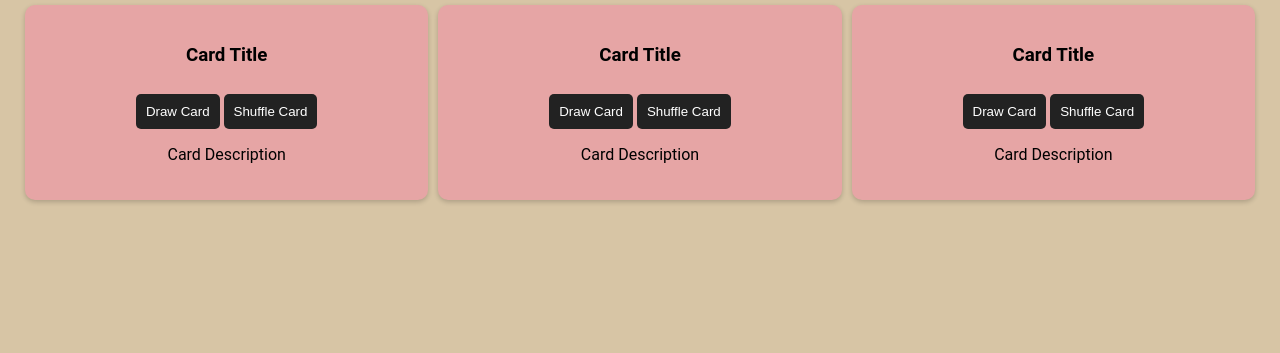
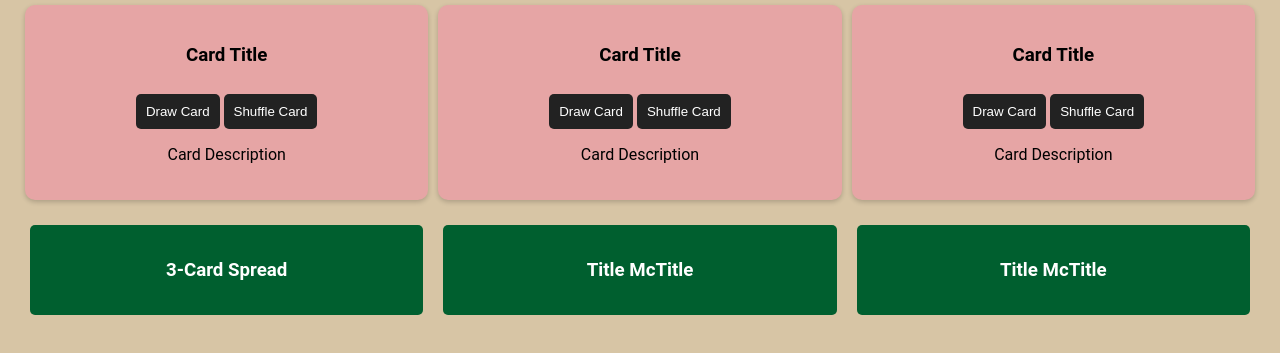
Before and after one commit to Bach6969/tarot_capstone_project, a website: page public/index.html in a window 1280 px wide. Shown: the part 101-454 px from the top of the page. Drawn offline with Linux system fonts and the light colour scheme.

Commit message:
purh for mentor help

```diff
--- a/public/css/style.css
+++ b/public/css/style.css
@@ -38,3 +38,23 @@ button {
 button:hover {
     background: #444;
 }
+.footer-section {
+    grid-column: 1 / -1;
+    display: flex;
+    justify-content: space-around;
+    padding: 20px 0;
+}
+.footer-section div, .class-box {
+    background-color: #005f2f;
+    color: #fff;
+    padding: 15px;
+    border-radius: 5px;
+    text-align: center;
+    flex: 1;
+    margin: 0 10px;
+}
+.section h3 {
+    margin-top: 0;
+    font-size: 1.2em;
+    color: #b3e5d1;
+}
--- a/public/index.html
+++ b/public/index.html
@@ -14,7 +14,7 @@
             <h3 id="title1">Card Title</h3>
             <button onclick="drawCard(1)">Draw Card</button>
             <button onclick="shuffleCard(1)">Shuffle Card</button>
-            <p id="desc2">Card Description</p>
+            <p id="desc1">Card Description</p>
         </div>
         <div class="card" id="card2">
             <h3 id="title2">Card Title</h3>
@@ -29,6 +29,19 @@
             <p id="desc3">Card Description</p>
         </div>
     </div>
+
+    <div class="footer-section">
+        <div>
+            <h3>3-Card Spread</h3>
+        </div>
+        <div>
+            <h3>Title McTitle</h3>
+        </div>
+        <div>
+            <h3>Title McTitle</h3>
+        </div>
+
+    </div>
 </div>
 
 
--- a/public/js/index.js
+++ b/public/js/index.js
@@ -6,14 +6,14 @@ async function drawCard(cardNumber) {
         let data = await response.json();
         let card = data.cards[0];
 
-        document.getElementById('title${cardNumber}').innerText = card.name;
-        document.getElementById('desc${cardNumber}').innerText = card.meaning;
+        document.getElementById(`title${cardNumber}`).innerText = card.name;
+        document.getElementById(`desc${cardNumber}`).innerText = card.desc;
     } catch (error) {
         console.error("Error fetching tarot card;", error);
     }
 }
 
 function shuffleCard(cardNumber) {
-    document.getElementById('title${cardNumber}').innerText = "card title";
-    document.getElementById('desc${cardNumber}').innerText = "description";
+    document.getElementById(`title${cardNumber}`).innerText = "card title";
+    document.getElementById(`desc${cardNumber}`).innerText = "description";
 }
```
